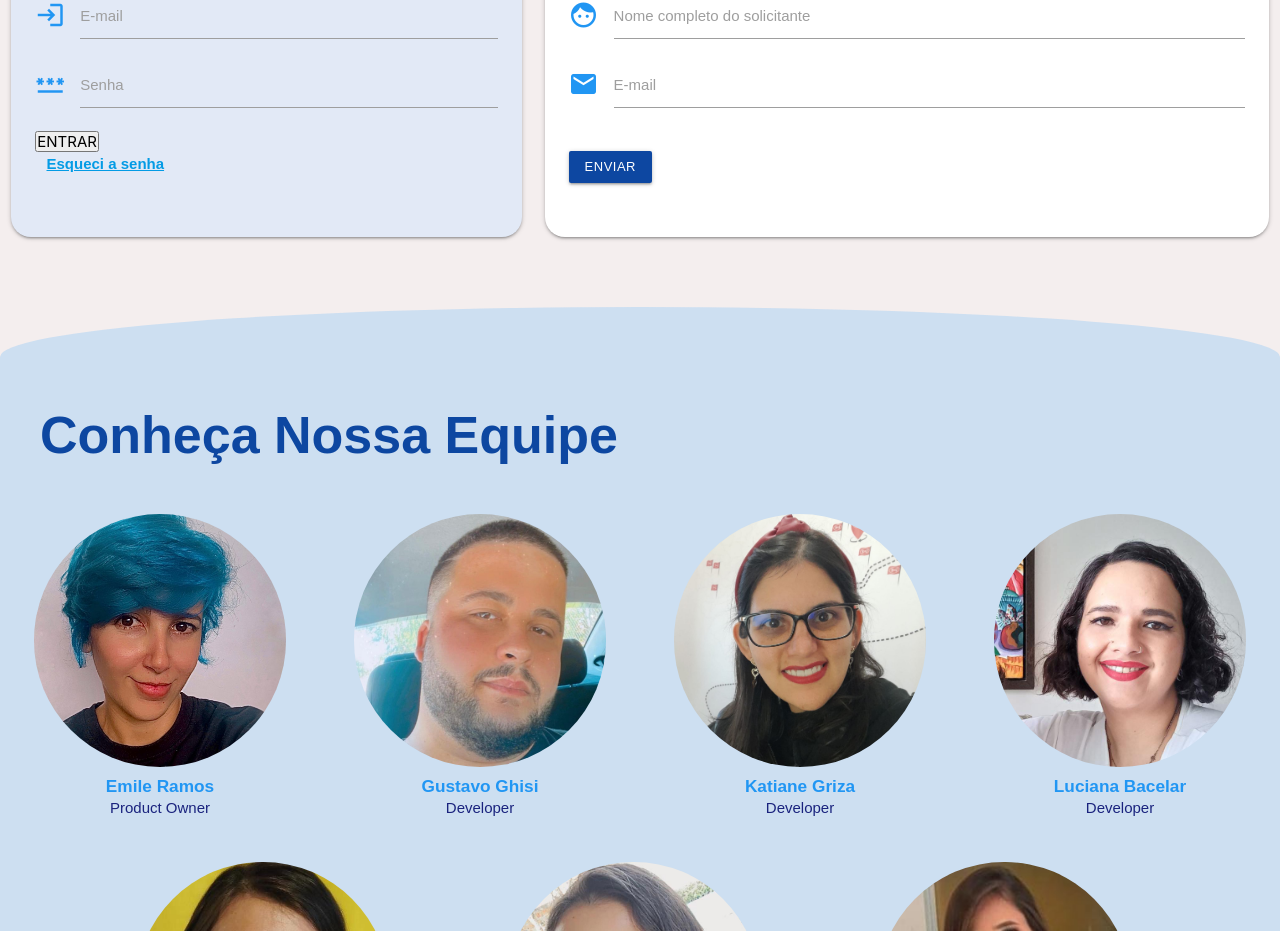
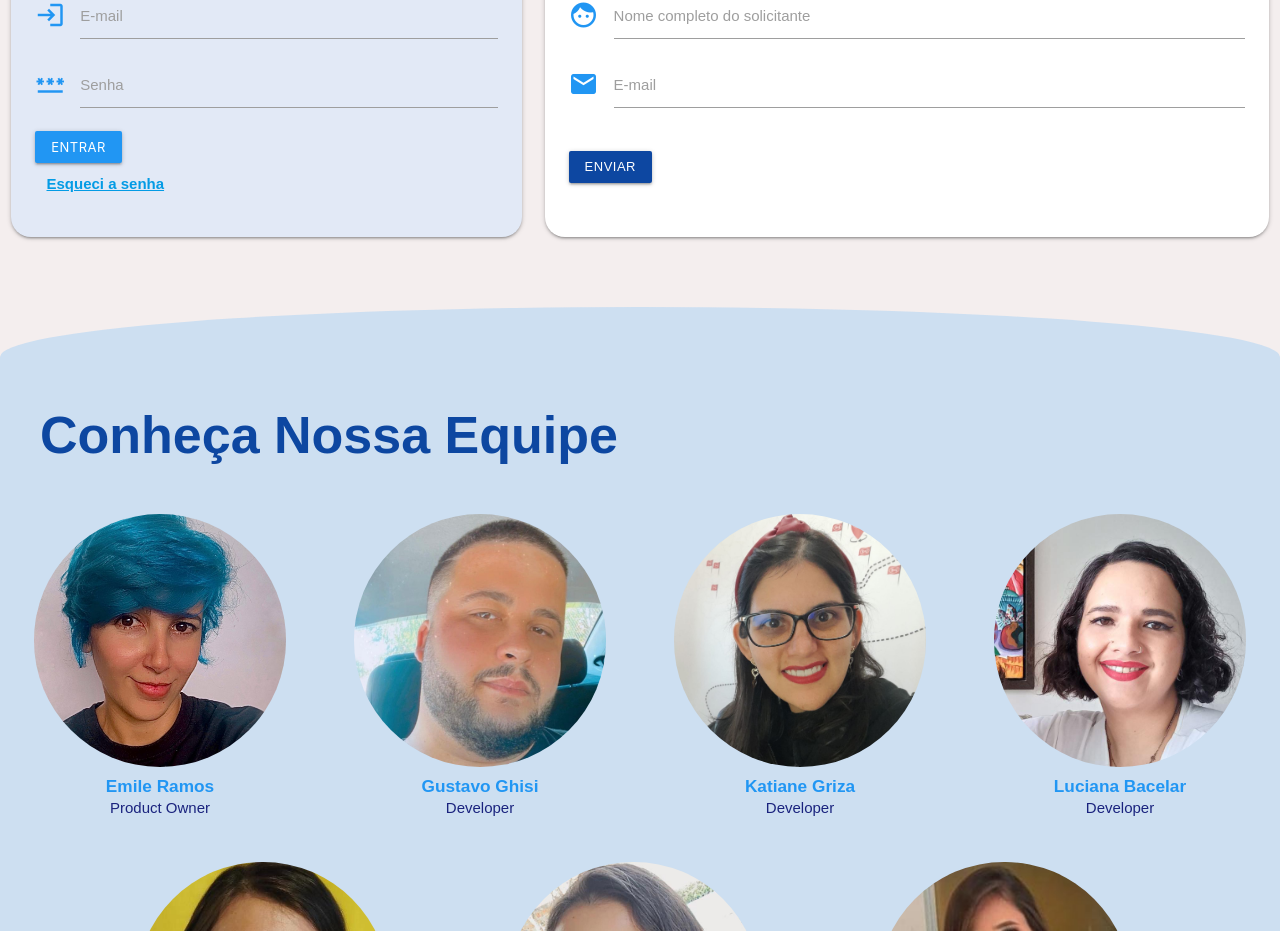
Before and after one commit to gustavomghisi7/OrcaFast, an Angular app: page / in a window 1280 px wide. Shown: the part 1920-2851 px from the top of the page. Built offline with nearby package versions, Linux system fonts and the light colour scheme.

Commit message:
output usuário

```diff
--- a/src/app/components/header/header.component.html
+++ b/src/app/components/header/header.component.html
@@ -37,8 +37,8 @@
         >
       </li>
       <li>
-        <a routerLink="/home" class="logout whit-text"
-          >Logout<i class="material-icons right">exit_to_app</i></a
+        <a (click)="logout()" class="logout whit-text"
+          >Sair<i class="material-icons right">exit_to_app</i></a
         >
       </li>
       <li>
--- a/src/app/components/header/header.component.ts
+++ b/src/app/components/header/header.component.ts
@@ -1,4 +1,6 @@
 import { Component, OnInit } from '@angular/core';
+
+import { UsuariosService } from '../../services/usuarios.service';
 
 @Component({
   selector: 'app-header',
@@ -7,9 +9,17 @@ import { Component, OnInit } from '@angular/core';
 })
 export class HeaderComponent implements OnInit {
 
-  constructor() { }
+  constructor(private usuarioService: UsuariosService) { }
 
   ngOnInit(): void {
   }
 
+  userLogado: any = this.usuarioService.getDadosToken()
+
+  logout(): void {
+    localStorage.removeItem('usertoken')
+    this.userLogado = ''
+    window.location.reload()
+  }
+
 }
--- a/src/app/pages/home/home.component.css
+++ b/src/app/pages/home/home.component.css
@@ -164,6 +164,11 @@ input:focus {
     margin-top: 30px;
 }
 
+.ajusteEntrar {
+    margin-top: 0px;
+    margin-bottom: 10px;
+}
+
 
 /* Definindo configurações para as imagens nas telas com tamanho superior a 600px */
 @media (min-width: 600px) {
--- a/src/app/pages/home/home.component.html
+++ b/src/app/pages/home/home.component.html
@@ -103,7 +103,7 @@
                                 <input id="senha" type="password" class="validate" ngModel name="senha">
                                 <label for="senha">Senha</label>
                             </div>
-                            <button>
+                            <button class="margem waves-effect waves-light btn-small blue ajusteEntrar">
                                 ENTRAR
                             </button>
                         </form>
```
